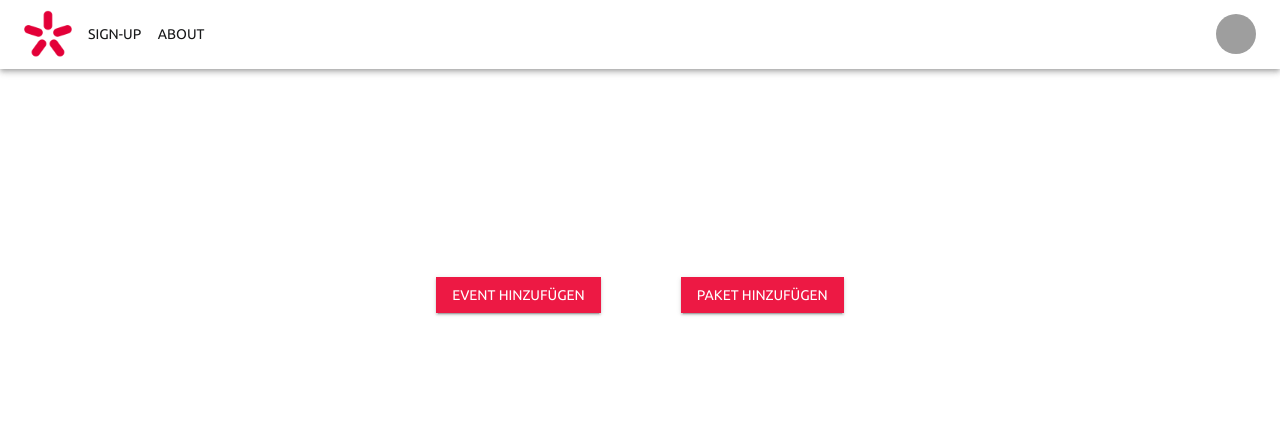
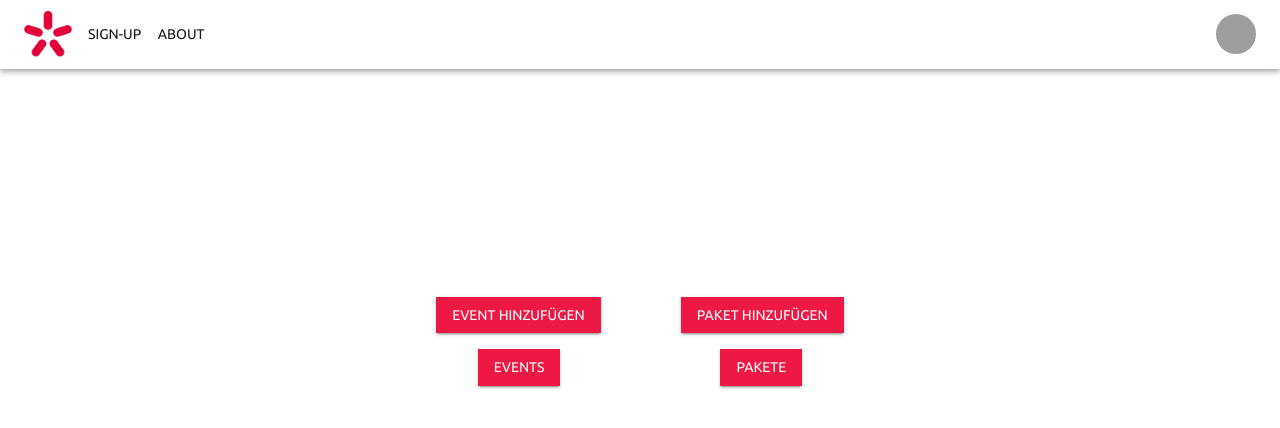
Before and after one commit to DieNullpointer/fit, a React (Create React App) app in the folder fit.client/: page /admin in a window 1280 px wide. Shown: the top 428 px of the page. Built offline with nearby package versions, Linux system fonts and the light colour scheme; grey boxes are pictures that could not be loaded; the HTML template or start-up script is replaced by a standard one; a web font is replaced by a local one.

Commit message:
add package and event sites

```diff
--- a/fit.client/src/App.js
+++ b/fit.client/src/App.js
@@ -8,6 +8,8 @@ import Admin from "./pages/Admin";
 import AddEvent from "./pages/AddEvent";
 import Style from "./styleConstants";
 import AddPackage from "./pages/AddPackage";
+import Events from "./pages/Events";
+import Packages from "./pages/Packages";
 
 export default function App() {
   return (
@@ -20,6 +22,8 @@ export default function App() {
           <Route path="/admin" element={<Admin />} />
           <Route path="/event/add" element={<AddEvent />} />
           <Route path="/package/add" element={<AddPackage />} />
+          <Route path="/package" element={<Packages />} />
+          <Route path="/event" element={<Events />} />
           <Route path="/impressum" />
           <Route path="/datenschutz" />
         </Routes>
--- a/fit.client/src/pages/Admin.jsx
+++ b/fit.client/src/pages/Admin.jsx
@@ -9,9 +9,15 @@ export default function Admin()
         <div>
             <div className="min-h-screen">
                 <Navbar pages={[{name: "sign-up"}, {name: "about"}]} profileSettings />
-                <div className="flex flex-row space-x-20 justify-center items-center mt-52">
-                    <Button text="Event hinzufügen" sharp onClick={() => navigate("/event/add")}/>
-                    <Button text="Paket hinzufügen" sharp onClick={() => navigate("/package/add")}/>
+                <div className="flex flex-col space-y-4 m-5">
+                    <div className="flex flex-row space-x-20 justify-center items-center mt-52">
+                        <Button text="Event hinzufügen" sharp onClick={() => navigate("/event/add")}/>
+                        <Button text="Paket hinzufügen" sharp onClick={() => navigate("/package/add")}/>
+                    </div>
+                    <div className="flex flex-row space-x-40 justify-center items-center mt-52">
+                        <Button text="Events" sharp onClick={() => navigate("/event")}/>
+                        <Button text="Pakete" sharp onClick={() => navigate("/package")}/>
+                    </div>
                 </div>
             </div>
         </div>
--- /dev/null
+++ b/fit.client/src/pages/Events.jsx
@@ -0,0 +1,9 @@
+
+export default function Events()
+{
+    return(
+        <div>
+
+        </div>
+    );
+}
--- /dev/null
+++ b/fit.client/src/pages/Packages.jsx
@@ -0,0 +1,9 @@
+
+export default function Packages()
+{
+    return(
+        <div>
+
+        </div>
+    );
+}
```
